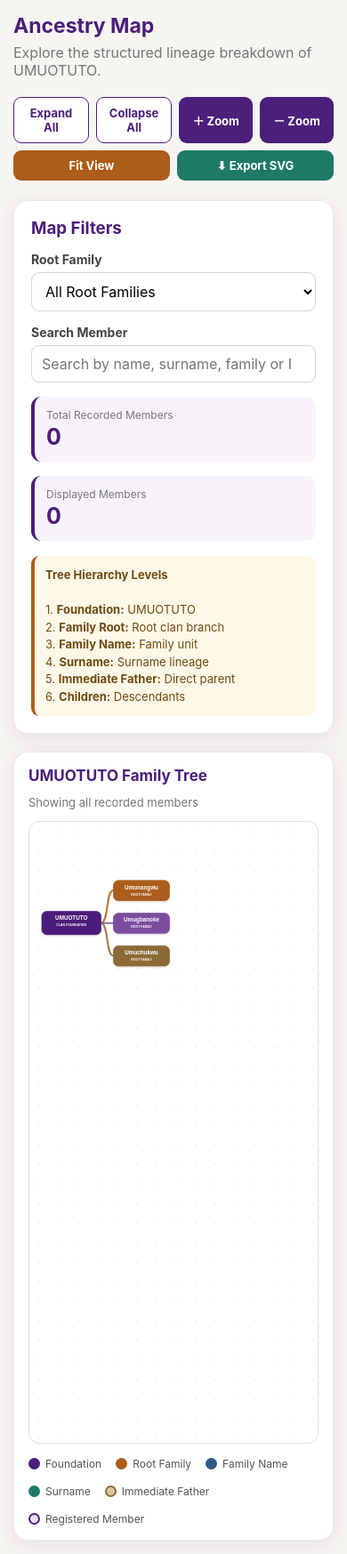
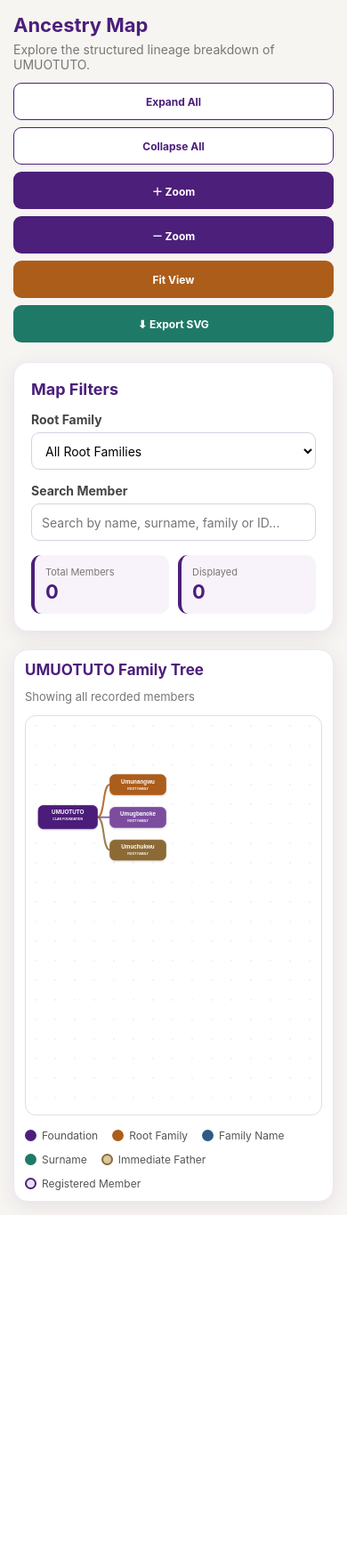
Before and after one commit to mrositaugo-hub/clan_registry, a Django app: page /ancestry-map/ in a window 390 px wide. Shown: the part 92-1839 px from the top of the page at 89% size. After the commit the page ends 1458 px from the top, so only its background shows below. Run offline with Django 5.2, Linux system fonts and the light colour scheme; data that the repository does not hold is empty.

Commit message:
Optimize mobile UI layout for global sheet and life events

```diff
--- a/templates/registry/ancestry_map.html
+++ b/templates/registry/ancestry_map.html
@@ -13,6 +13,7 @@ Ancestry Map
 <style>
     .ancestry-page {
         width: 100%;
+        box-sizing: border-box;
     }
 
     /* =========================================================
@@ -23,7 +24,7 @@ Ancestry Map
         display: flex;
         justify-content: space-between;
         align-items: center;
-        gap: 20px;
+        gap: 16px;
         flex-wrap: wrap;
         margin-bottom: 22px;
     }
@@ -37,24 +38,31 @@ Ancestry Map
     .ancestry-header p {
         margin: 6px 0 0;
         color: #777;
+        font-size: 14px;
     }
 
     .map-actions {
         display: flex;
         gap: 8px;
         flex-wrap: wrap;
+        align-items: center;
     }
 
     .map-control {
         border: none;
         border-radius: 9px;
-        padding: 9px 14px;
+        padding: 10px 14px;
         cursor: pointer;
         font-weight: 700;
         font-size: 13px;
         background: var(--purple, #4B1F7A);
         color: white;
         transition: 0.2s ease;
+        min-height: 42px;
+        display: inline-flex;
+        align-items: center;
+        justify-content: center;
+        touch-action: manipulation;
     }
 
     .map-control:hover {
@@ -114,6 +122,7 @@ Ancestry Map
     .ancestry-sidebar h3 {
         margin: 0 0 15px;
         color: var(--purple, #4B1F7A);
+        font-size: 18px;
     }
 
     .ancestry-sidebar label {
@@ -134,6 +143,8 @@ Ancestry Map
         padding: 10px 11px;
         background: white;
         outline: none;
+        font-size: 14px;
+        min-height: 42px;
     }
 
     .ancestry-sidebar select:focus,
@@ -142,9 +153,15 @@ Ancestry Map
         box-shadow: 0 0 0 3px rgba(75, 31, 122, 0.08);
     }
 
+    .ancestry-stat-grid {
+        display: grid;
+        grid-template-columns: 1fr 1fr;
+        gap: 10px;
+        margin-top: 16px;
+    }
+
     .ancestry-stat {
-        margin-top: 16px;
-        padding: 13px;
+        padding: 12px;
         border-radius: 11px;
         background: #f8f3fb;
         border-left: 4px solid var(--purple, #4B1F7A);
@@ -152,26 +169,15 @@ Ancestry Map
 
     .ancestry-stat span {
         display: block;
-        font-size: 12px;
+        font-size: 11px;
         color: #777;
     }
 
     .ancestry-stat strong {
         display: block;
         margin-top: 2px;
-        font-size: 25px;
+        font-size: 22px;
         color: var(--purple, #4B1F7A);
-    }
-
-    .map-message {
-        margin-top: 17px;
-        padding: 12px;
-        border-radius: 9px;
-        background: #fff8e8;
-        border-left: 4px solid var(--bronze, #AC5D1A);
-        color: #6f4a13;
-        font-size: 13px;
-        line-height: 1.5;
     }
 
     /* =========================================================
@@ -207,11 +213,11 @@ Ancestry Map
         font-size: 13px;
     }
 
-    /* Fixed Viewport Height for Smooth 360° Panning */
+    /* Viewport with Smooth 360° Drag & Touch Panning */
     .map-scroll {
         width: 100%;
-        height: 700px;
-        max-height: 80vh;
+        height: 680px;
+        max-height: 75vh;
         overflow: auto;
         border: 1px solid #e3dce8;
         border-radius: 12px;
@@ -224,6 +230,7 @@ Ancestry Map
         background-size: 22px 22px;
         cursor: grab;
         position: relative;
+        -webkit-overflow-scrolling: touch;
     }
 
     .map-scroll:active {
@@ -290,7 +297,7 @@ Ancestry Map
 
     .map-legend {
         display: flex;
-        gap: 16px;
+        gap: 12px 16px;
         flex-wrap: wrap;
         margin-top: 15px;
         color: #555;
@@ -298,7 +305,7 @@ Ancestry Map
     }
 
     .legend-item { display: flex; align-items: center; gap: 6px; }
-    .legend-colour { width: 13px; height: 13px; border-radius: 50%; display: inline-block; }
+    .legend-colour { width: 13px; height: 13px; border-radius: 50%; display: inline-block; flex-shrink: 0; }
 
     .legend-foundation { background: #4B1F7A; }
     .legend-root { background: #AC5D1A; }
@@ -310,25 +317,25 @@ Ancestry Map
     .member-details {
         display: none;
         margin-top: 18px;
-        padding: 18px;
+        padding: 16px;
         border-radius: 13px;
         background: #faf7fc;
         border: 1px solid #e2d6eb;
     }
 
     .member-details.visible { display: block; }
-    .member-details h3 { margin-top: 0; color: var(--purple, #4B1F7A); }
+    .member-details h3 { margin-top: 0; color: var(--purple, #4B1F7A); font-size: 17px; }
 
     .member-details-grid {
         display: grid;
         grid-template-columns: repeat(2, minmax(0, 1fr));
-        gap: 12px;
+        gap: 10px;
     }
 
     .detail-item {
         background: white;
         border-radius: 9px;
-        padding: 11px;
+        padding: 10px 12px;
         border: 1px solid #eee8f2;
     }
 
@@ -337,24 +344,77 @@ Ancestry Map
     }
 
     .detail-item span { display: block; font-size: 11px; color: #777; margin-bottom: 4px; }
-    .detail-item strong { color: #333; overflow-wrap: anywhere; }
+    .detail-item strong { color: #333; overflow-wrap: anywhere; font-size: 13px; }
 
     .breadcrumb-path {
         color: var(--purple, #4B1F7A) !important;
         font-size: 13px;
+        line-height: 1.4;
     }
 
+    /* =========================================================
+       RESPONSIVE MOBILE BREAKPOINTS
+    ========================================================= */
+
     @media (max-width: 900px) {
-        .ancestry-layout { grid-template-columns: 1fr; }
-        .ancestry-sidebar { order: 1; }
-        .map-wrapper { order: 2; }
+        .ancestry-layout {
+            grid-template-columns: 1fr;
+        }
+
+        .ancestry-sidebar {
+            order: 1;
+        }
+
+        .map-wrapper {
+            order: 2;
+        }
+
+        .map-scroll {
+            height: 520px;
+        }
     }
 
     @media (max-width: 600px) {
-        .member-details-grid { grid-template-columns: 1fr; }
-        .map-actions { width: 100%; }
-        .map-control { flex: 1; }
-        .ancestry-header h2 { font-size: 23px; }
+        .ancestry-header {
+            flex-direction: column;
+            align-items: flex-start;
+            gap: 12px;
+        }
+
+        .ancestry-header h2 {
+            font-size: 22px;
+        }
+
+        .map-actions {
+            width: 100%;
+            display: grid;
+            grid-template-columns: repeat(2, 1fr);
+            gap: 8px;
+        }
+
+        .map-control {
+            width: 100%;
+            padding: 8px 10px;
+            font-size: 12px;
+        }
+
+        .member-details-grid {
+            grid-template-columns: 1fr;
+        }
+
+        .map-wrapper {
+            padding: 12px;
+        }
+
+        .map-scroll {
+            height: 450px;
+        }
+    }
+
+    @media (max-width: 420px) {
+        .map-actions {
+            grid-template-columns: 1fr;
+        }
     }
 </style>
 
@@ -399,30 +459,16 @@ Ancestry Map
                 placeholder="Search by name, surname, family or ID..."
             >
 
+            <div class="ancestry-stat-grid">
                 <div class="ancestry-stat">
-                <span>Total Recorded Members</span>
+                    <span>Total Members</span>
                     <strong id="memberCount">{{ members|length }}</strong>
                 </div>
 
                 <div class="ancestry-stat">
-                <span>Displayed Members</span>
+                    <span>Displayed</span>
                     <strong id="displayedCount">{{ members|length }}</strong>
                 </div>
-
-            <div class="map-message">
-                <strong>Tree Hierarchy Levels</strong>
-                <br><br>
-                1. <strong>Foundation:</strong> UMUOTUTO
-                <br>
-                2. <strong>Family Root:</strong> Root clan branch
-                <br>
-                3. <strong>Family Name:</strong> Family unit
-                <br>
-                4. <strong>Surname:</strong> Surname lineage
-                <br>
-                5. <strong>Immediate Father:</strong> Direct parent
-                <br>
-                6. <strong>Children:</strong> Descendants
             </div>
         </aside>
 
@@ -648,7 +694,6 @@ function addWrappedText(group, text, x, y, maxChars, className, fill) {
     });
 }
 
-/* Calculate member count under branch */
 function countBranchMembers(node) {
     if (!node) return 0;
     if (node.type === "member") {
@@ -789,7 +834,6 @@ function showMemberDetails(member) {
     memberDetails.classList.add("visible");
     detailsName.textContent = member.name || "Unnamed Member";
 
-    // Construct breadcrumb trail
     const pathParts = ["UMUOTUTO"];
     if (member.rootName || member.rootCode) pathParts.push(member.rootName || member.rootCode);
     if (member.familyName) pathParts.push(member.familyName);
@@ -1243,6 +1287,7 @@ let isDragging = false;
 let startX, startY, scrollLeft, scrollTop;
 
 if (mapScrollContainer) {
+    /* MOUSE PANNING */
     mapScrollContainer.addEventListener("mousedown", (e) => {
         if (e.target.closest(".tree-node")) return;
         isDragging = true;
@@ -1269,6 +1314,34 @@ if (mapScrollContainer) {
         const walkY = (y - startY) * 1.3;
         mapScrollContainer.scrollLeft = scrollLeft - walkX;
         mapScrollContainer.scrollTop = scrollTop - walkY;
+    });
+
+    /* MOBILE TOUCH PANNING */
+    let touchStartX, touchStartY, touchScrollLeft, touchScrollTop;
+    let isTouchDragging = false;
+
+    mapScrollContainer.addEventListener("touchstart", (e) => {
+        if (e.touches.length === 1 && !e.target.closest(".tree-node")) {
+            isTouchDragging = true;
+            touchStartX = e.touches[0].pageX - mapScrollContainer.offsetLeft;
+            touchStartY = e.touches[0].pageY - mapScrollContainer.offsetTop;
+            touchScrollLeft = mapScrollContainer.scrollLeft;
+            touchScrollTop = mapScrollContainer.scrollTop;
+        }
+    }, { passive: true });
+
+    mapScrollContainer.addEventListener("touchmove", (e) => {
+        if (!isTouchDragging || e.touches.length > 1) return;
+        const x = e.touches[0].pageX - mapScrollContainer.offsetLeft;
+        const y = e.touches[0].pageY - mapScrollContainer.offsetTop;
+        const walkX = (x - touchStartX) * 1.3;
+        const walkY = (y - touchStartY) * 1.3;
+        mapScrollContainer.scrollLeft = touchScrollLeft - walkX;
+        mapScrollContainer.scrollTop = touchScrollTop - walkY;
+    }, { passive: true });
+
+    mapScrollContainer.addEventListener("touchend", () => {
+        isTouchDragging = false;
     });
 }
 
```
Also changed, not shown: templates/registry/new_registry.html (+68 -12 lines). Lines whose indentation alone changed are shown as unchanged.
